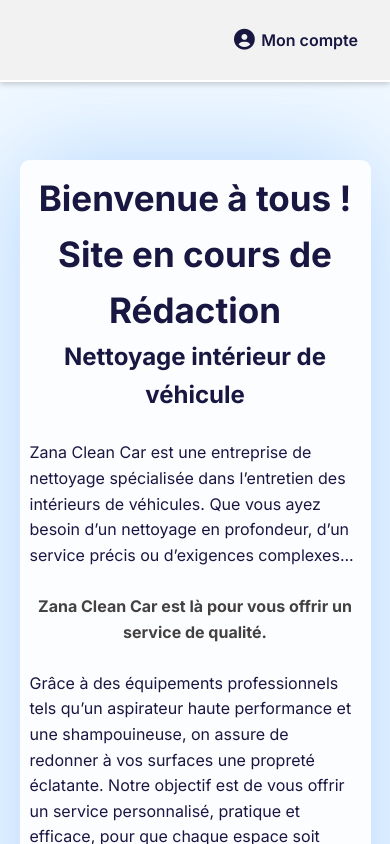
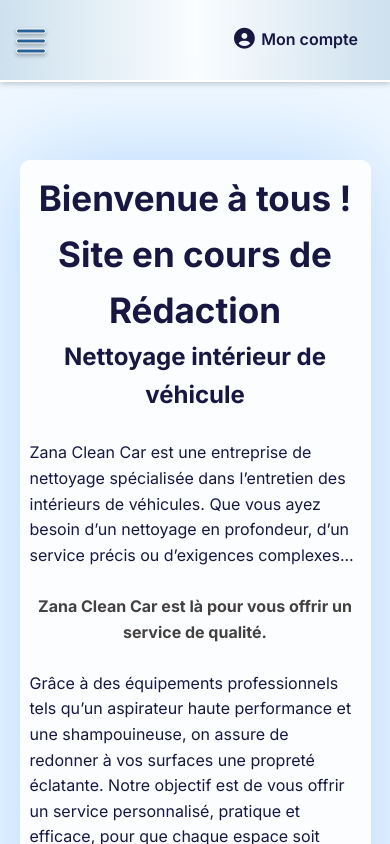
Before and after one commit to Air-KS/zanacleancar, a Vue app in the folder frontend/portal/: page / in a window 390 px wide. Shown: the top 844 px of the page. Built offline with nearby package versions, Linux system fonts and the light colour scheme.

Commit message:
header responsive done, version a garder si ça casse !

```diff
--- a/frontend/portal/src/components/header.vue
+++ b/frontend/portal/src/components/header.vue
@@ -1,16 +1,13 @@
-<!--
-	./frontend/portal/src/components/header.vue
--->
-
+<!-- ./frontend/portal/src/components/header.vue -->
 
 <template>
   <header class="header">
+    <!-- Menu principal (PC) -->
     <transition name="fade-menu">
       <div class="header-inner" v-if="showFullMenu">
         <nav class="nav-full" aria-label="Navigation principale">
           <ul class="nav-menu">
-						<li class="nav-menu-item" v-for="(item, index) in menuItems.filter(i => i.link !== '/login')"
-							:key="index">
+            <li class="nav-menu-item" v-for="(item, index) in menuItems.filter(i => i.link !== '/login')" :key="index">
               <router-link class="nav-menu-link" :to="item.link">{{ item.label }}</router-link>
             </li>
           </ul>
@@ -24,6 +21,7 @@
       </div>
     </transition>
 
+    <!-- Menu flottant (PC en scroll) -->
     <transition name="fade-menu">
       <nav v-if="showFloatMenu" class="nav-float" aria-label="Navigation secondaire">
         <ul class="pill-menu">
@@ -34,6 +32,26 @@
         </ul>
       </nav>
     </transition>
+
+    <!-- Menu mobile -->
+    <transition name="slide-menu">
+      <nav v-if="isMobile && showMobileMenu" ref="mobileMenu" class="nav-mobile">
+        <ul class="mobile-menu">
+          <li v-for="(item, index) in menuItems.filter(i => i.link !== '/login')" :key="index">
+            <router-link :to="item.link" @click="closeMobileMenu">
+              {{ item.label }}
+            </router-link>
+          </li>
+        </ul>
+      </nav>
+    </transition>
+
+    <!-- Bouton hamburger animé -->
+    <button class="menu-toggle" :class="{ active: showMobileMenu }" @click="toggleMobileMenu" v-if="isMobile">
+      <span class="menu-toggle-bar top-bar"></span>
+      <span class="menu-toggle-bar middle-bar"></span>
+      <span class="menu-toggle-bar bottom-bar"></span>
+    </button>
   </header>
 </template>
 
@@ -50,40 +68,40 @@
       showFloatMenu: false,
       lastScrollY: 0,
       isMobile: false,
+      showMobileMenu: false,
     };
   },
   mounted() {
     window.addEventListener("scroll", this.handleScroll);
     window.addEventListener("resize", this.checkIsMobile);
+    document.addEventListener("click", this.handleClickOutside);
     this.checkIsMobile();
   },
   unmounted() {
     window.removeEventListener("scroll", this.handleScroll);
+    window.removeEventListener("resize", this.checkIsMobile);
+    document.removeEventListener("click", this.handleClickOutside);
   },
   methods: {
+    // Gère l'affichage du menu principal/flottant selon le scroll
     handleScroll() {
       const currentY = window.scrollY;
 
       if (this.isMobile) {
-		// Sur mobile, on garde le menu visible tout le temps
         this.showFullMenu = true;
         this.showFloatMenu = false;
         this.lastScrollY = currentY;
         return;
       }
 
-
-			const scrollingDown = currentY > this.lastScrollY;
       const scrollingUp = currentY < this.lastScrollY;
-
-			// Cacher le menu complet dès qu’on scroll vers le bas
       this.showFullMenu = currentY <= 250;
-
-			// Afficher le menu flottant uniquement si on remonte et qu’on a dépassé 250px
       this.showFloatMenu = scrollingUp && currentY > 250;
 
       this.lastScrollY = currentY;
     },
+
+    // Animation du fond sur hover menu flottant
     moveHover(index) {
       this.$nextTick(() => {
         const listItems = this.$el.querySelectorAll(".pill-menu li");
@@ -99,10 +117,32 @@
         }
       });
     },
+
+    // Détection du mode mobile selon la taille
     checkIsMobile() {
       this.isMobile = window.innerWidth <= 768;
     },
+
+    toggleMobileMenu() {
+      this.showMobileMenu = !this.showMobileMenu;
+    },
+
+    closeMobileMenu() {
+      this.showMobileMenu = false;
+    },
+
+    // Fermer le menu mobile si clic en dehors
+    handleClickOutside(event) {
+      if (
+        this.showMobileMenu &&
+        this.$refs.mobileMenu &&
+        !this.$refs.mobileMenu.contains(event.target) &&
+        !event.target.closest(".menu-toggle")
+      ) {
+        this.closeMobileMenu();
       }
+    },
+  },
 };
 </script>
 
@@ -115,11 +155,13 @@
 }
 */
 
+/* ================================
+   Transitions
+================================ */
 .fade-menu-enter-active,
 .fade-menu-leave-active {
   transition: opacity 0.3s ease, transform 0.3s ease;
 }
-
 .fade-menu-enter-from,
 .fade-menu-leave-to {
   opacity: 0;
@@ -127,7 +169,7 @@
 }
 
 /* ================================
-      Header Container
+   Header
 ================================ */
 .header {
   position: fixed;
@@ -141,7 +183,6 @@
 
 .header-inner {
   width: 100%;
-	height: auto;
   display: flex;
   justify-content: center;
   align-items: center;
@@ -153,21 +194,45 @@
       ================================ */
 /* Menu principal */
 .nav-full {
-	background: #f2f2f2;
+  background: linear-gradient(to right, #c8ddebe0, #ffffffb0, #c8ddebe0);
+  backdrop-filter: blur(5px);
   width: 100%;
   padding: 20px 0;
   display: flex;
   justify-content: center;
+  border-bottom: 2px solid white;
   box-shadow: 0 2px 6px rgba(0, 0, 0, 0.2);
-	border-bottom: solid 2px white;
 }
 
 .nav-menu {
   display: flex;
   align-items: center;
   list-style: none;
+  padding: 0;
   margin: 0;
-	padding: 0;
+}
+
+.nav-menu-item {
+  font-family: var(--nav-item-font-family);
+  font-weight: var(--nav-item-font-weight);
+  font-size: 1.1rem;
+  padding: 0 20px;
+  display: flex;
+  align-items: center;
+}
+
+.nav-menu-item:not(:last-child) {
+  border-right: 3px solid #ccc;
+}
+
+.nav-menu-link {
+  display: block;
+  position: relative;
+  padding: 0.5rem 0;
+  color: var(--color-text-dark);
+  text-decoration: none;
+  cursor: pointer;
+  font-weight: 600;
 }
 
 .nav-menu a {
@@ -182,20 +247,6 @@
   transition: background-color 0.5s, color 0.5s;
 }
 
-.nav-menu .nav-menu-item:not(:last-child) {
-	border-right: 3px solid #ccc;
-}
-
-.nav-menu-item {
-	font-family: var(--nav-item-font-family);
-	font-weight: var(--nav-item-font-weight);
-	font-size: 1.1rem;
-	padding: 0 20px;
-	display: flex;
-	align-items: center;
-}
-
-/* Ajoute une barre horizontale au-dessus du lien avec un effet de transition */
 .nav-menu-link::before {
   content: "";
   position: absolute;
@@ -204,27 +255,16 @@
   width: 0;
   height: 3px;
   background-color: var(--nav-color-link);
+  transform: translateX(-50%);
   transition: width 0.4s ease, transform 0.4s ease;
-	transform: translateX(-50%);
 }
 
-.nav-menu-link {
-	display: block;
-	padding: 0.5rem 0;
-	position: relative;
-	color: var(--color-text-dark);
-	text-decoration: none;
-	cursor: pointer;
-}
-
-/* Animation lors du survol */
 .nav-menu-link:hover::before {
   width: 100%;
-	transform: translateX(-50%) scaleX(1);
 }
 
 /* ================================
-      Menu Float
+   Menu Flottant (PC)
 ================================ */
 .nav-float {
   position: fixed;
@@ -235,17 +275,17 @@
   padding: 10px 20px;
   border-radius: 9999px;
   box-shadow: 0 8px 20px rgba(0, 0, 0, 0.2);
+  border: 2px solid rgba(255, 255, 255, 0.5);
   backdrop-filter: blur(3px);
   z-index: 1;
-	border: 2px solid rgba(255, 255, 255, 0.5);
 }
 
 .pill-menu {
   display: flex;
+  gap: 30px;
   list-style: none;
-	gap: 30px;
+  padding: 0;
   margin: 0;
-	padding: 0;
   position: relative;
 }
 
@@ -253,30 +293,26 @@
   position: relative;
   padding: 6px 12px;
   border-radius: 9999px;
-	z-index: 1;
 }
 
 .pill-menu li a {
-	position: relative;
   font-weight: 500;
+  color: white;
   text-decoration: none;
   text-shadow: 0 2px 4px rgba(0, 0, 0, 0.9);
-	color: rgb(255, 255, 255);
   transition: color 0.3s ease;
-
-	line-height: 1.5rem;
-	/* ← centrage vertical du texte */
+  position: relative;
 }
 
 .pill-menu li a::before,
 .pill-menu li a::after {
   content: attr(data-label);
   position: absolute;
+  width: 100%;
   left: 0;
-	width: 100%;
   text-align: center;
+  pointer-events: none;
   transition: transform 0.3s ease-in-out, opacity 0.3s ease-in-out;
-	pointer-events: none;
 }
 
 .pill-menu li a::after {
@@ -286,26 +322,21 @@
   opacity: 0;
 }
 
-/* Hover effet saut vers le haut */
 .pill-menu li:hover a::before {
   transform: translateY(-100%);
   opacity: 0;
 }
-
 .pill-menu li:hover a::after {
   transform: translateY(0);
   opacity: 1;
 }
-
 .pill-menu li:hover a {
   color: transparent;
 }
-
 .pill-menu li:hover {
   background-color: rgba(255, 255, 255, 0.1);
 }
 
-/* Hover animé */
 .hover-bg {
   position: absolute;
   top: 0;
@@ -313,17 +344,16 @@
   width: 0;
   height: 0;
   background-color: rgba(255, 255, 255, 0.199);
-	box-shadow: 0 8px 20px rgba(0, 0, 0, 0.2);
-	border: 2px solid rgba(255, 255, 255, 0.5);
   border-radius: 9999px;
-	transition: all 0.3s ease;
   pointer-events: none;
   opacity: 0;
-	z-index: 0;
+  border: 2px solid rgba(255, 255, 255, 0.5);
+  box-shadow: 0 8px 20px rgba(0, 0, 0, 0.2);
+  transition: all 0.3s ease;
 }
 
 /* ================================
-      Section mon Compte
+   Bouton Compte (PC)
 ================================ */
 .account-section {
   position: absolute;
@@ -351,35 +381,100 @@
   font-size: 1.3rem;
 }
 
+
+
 /* ================================
       Menu Humburger
       ================================ */
-.hamburger {
+
+@media (max-width: 768px) {
+  .nav-menu-link {
+    display: none;
+  }
+
+  .nav-full {
+    padding: 40px;
+    background: linear-gradient(to right, #c8ddebe0, #ffffffb0, #c8ddebe0);
+    backdrop-filter: blur(5px);
+  }
+
+  .nav-mobile {
+    width: 50%;
+    padding: 1rem;
+    position: absolute;
+    top: 98%;
+    left: 0;
+    z-index: -1;
+    border: solid 2px white;
+    border-radius: 0 0 999px 0;
+    backdrop-filter: blur(6px);
+    background: #c8ddebe0;
+    box-shadow: 4px 4px 10px rgba(0, 0, 0, 0.15);
+  }
+
+  .mobile-menu {
+    list-style: none;
+    padding: 0;
+    margin: 0;
+  }
+
+  .mobile-menu li {
+    padding: 1rem 0;
+  }
+
+  .mobile-menu a {
+    color: #1a1a3a;
+    font-weight: 600;
+    text-decoration: none;
+  }
+
+  .slide-menu-enter-active,
+  .slide-menu-leave-active {
+    transition: transform 0.3s ease-out, opacity 0.3s ease;
+  }
+
+  .slide-menu-enter-from,
+  .slide-menu-leave-to {
+    transform: translateX(-100%);
+    opacity: 0;
+  }
+
+  .menu-toggle {
     position: absolute;
     left: 1rem;
     top: 50%;
     transform: translateY(-50%);
     background: none;
     border: none;
-	font-size: 1.8rem;
-	color: var(--color-text-dark);
     cursor: pointer;
-	display: none;
-	/* par défaut caché */
-	z-index: 101;
+    padding: 0;
+    z-index: 102;
+    box-shadow: none;
+    outline: none;
   }
 
-@media (max-width: 768px) {
-	.hamburger {
+  .menu-toggle-bar {
     display: block;
+    width: 30px;
+    height: 5px;
+    margin: 5px 0;
+    border-radius: 10px;
+    background-color: #266097;
+    box-shadow: 0 2px 4px rgba(0, 0, 0, 0.3);
+    border: solid 0.1px white;
+    transition: 0.4s ease;
   }
 
-	.nav-menu-link {
-		display: none;
+  .menu-toggle.active .top-bar {
+    transform: translateY(8px) rotate(45deg);
   }
 
-	.nav-full {
-		padding: 40px;
+  .menu-toggle.active .middle-bar {
+    opacity: 0;
+  }
+
+  .menu-toggle.active .bottom-bar {
+    transform: translateY(-12px) rotate(-45deg);
   }
 }
 </style>
--- a/frontend/portal/src/components/header222.vue
+++ b/frontend/portal/src/components/header222.vue
@@ -9,8 +9,7 @@
 		<div class="header-inner" v-if="showFullMenu">
 		  <nav class="nav-full" aria-label="Navigation principale">
 			<ul class="nav-menu">
-						<li class="nav-menu-item" v-for="(item, index) in menuItems.filter(i => i.link !== '/login')"
-							:key="index">
+			  <li class="nav-menu-item" v-for="(item, index) in menuItems.filter(i => i.link !== '/login')" :key="index">
 				<router-link class="nav-menu-link" :to="item.link">{{ item.label }}</router-link>
 			  </li>
 			</ul>
@@ -34,6 +33,26 @@
 		  </ul>
 		</nav>
 	  </transition>
+
+	  <!-- Menu Mobile -->
+	  <transition name="slide-menu">
+		<nav v-if="isMobile && showMobileMenu" ref="mobileMenu" class="nav-mobile">
+		  <ul class="mobile-menu">
+			<li v-for="(item, index) in menuItems.filter(i => i.link !== '/login')" :key="index">
+			  <router-link :to="item.link" @click="closeMobileMenu">
+				{{ item.label }}
+			  </router-link>
+			</li>
+		  </ul>
+		</nav>
+	  </transition>
+
+	  <!-- Bouton Hamburger animé -->
+	  <button class="menu-toggle" :class="{ active: showMobileMenu }" @click="toggleMobileMenu" v-if="isMobile">
+		<span class="menu-toggle-bar top-bar"></span>
+		<span class="menu-toggle-bar middle-bar"></span>
+		<span class="menu-toggle-bar bottom-bar"></span>
+	  </button>
 	</header>
   </template>
 
@@ -49,17 +68,32 @@
 		showFullMenu: true,
 		showFloatMenu: false,
 		lastScrollY: 0,
+		isMobile: false,
+		showMobileMenu: false,
 	  };
 	},
 	mounted() {
 	  window.addEventListener("scroll", this.handleScroll);
+	  window.addEventListener("resize", this.checkIsMobile);
+	  document.addEventListener("click", this.handleClickOutside);
+	  this.checkIsMobile();
 	},
 	unmounted() {
 	  window.removeEventListener("scroll", this.handleScroll);
+	  document.removeEventListener("click", this.handleClickOutside);
 	},
 	methods: {
 	  handleScroll() {
 		const currentY = window.scrollY;
+
+		if (this.isMobile) {
+		  // Sur mobile, on garde le menu visible tout le temps
+		  this.showFullMenu = true;
+		  this.showFloatMenu = false;
+		  this.lastScrollY = currentY;
+		  return;
+		}
+
 
 		const scrollingDown = currentY > this.lastScrollY;
 		const scrollingUp = currentY < this.lastScrollY;
@@ -88,7 +122,23 @@
 		});
 	  },
 	  checkIsMobile() {
-			this.isMobile = window.innerWidth <= 700;
+		this.isMobile = window.innerWidth <= 768;
+	  },
+	  toggleMobileMenu() {
+		this.showMobileMenu = !this.showMobileMenu;
+	  },
+	  handleClickOutside(event) {
+		if (
+		  this.showMobileMenu &&
+		  this.$refs.mobileMenu &&
+		  !this.$refs.mobileMenu.contains(event.target) &&
+		  !event.target.closest(".menu-toggle") // ← permet de ne pas fermer en cliquant sur le bouton
+		) {
+		  this.closeMobileMenu();
+		}
+	  },
+	  closeMobileMenu() {
+		this.showMobileMenu = false;
 	  },
 	}
   };
@@ -141,7 +191,8 @@
 		================================ */
   /* Menu principal */
   .nav-full {
-	background: #f2f2f2;
+	background: linear-gradient(to right, #c8ddebe0, #ffffffb0, #c8ddebe0);
+	backdrop-filter: blur(5px);
 	width: 100%;
 	padding: 20px 0;
 	display: flex;
@@ -339,35 +390,107 @@
 	font-size: 1.3rem;
   }
 
+
   /* ================================
 		Menu Humburger
 		================================ */
-.hamburger {
-	position: absolute;
-	left: 1rem;
-	top: 50%;
-	transform: translateY(-50%);
-	background: none;
-	border: none;
-	font-size: 1.8rem;
-	color: var(--color-text-dark);
-	cursor: pointer;
-	display: none;
-	/* par défaut caché */
-	z-index: 101;
-}
 
   @media (max-width: 768px) {
-	.hamburger {
-		display: block;
-	}
-
 	.nav-menu-link {
 	  display: none;
 	}
 
 	.nav-full {
 	  padding: 40px;
+	  background: linear-gradient(to right, #c8ddebe0, #ffffffb0, #c8ddebe0);
+	  backdrop-filter: blur(5px);
+	}
+
+	.nav-mobile {
+	  width: 50%;
+	  padding: 1rem;
+	  position: absolute;
+	  top: 98%;
+	  left: 0;
+	  z-index: -1;
+	  border-right: solid 2px white;
+	  border-top: solid 2px white;
+	  border-bottom: solid 2px white;
+	  box-shadow: 4px 4px 10px rgba(0, 0, 0, 0.15);
+	  border-radius: 0 0 999px 0;
+	  backdrop-filter: blur(6px);
+	  background: #c8ddebe0;
+	}
+
+	.mobile-menu {
+	  list-style: none;
+	  padding: 0;
+	  margin: 0;
+	}
+
+	.mobile-menu li {
+	  padding: 1rem 0;
+	}
+
+	.mobile-menu a {
+	  color: #1a1a3a;
+	  font-weight: 600;
+	  text-decoration: none;
+	}
+
+	.slide-menu-enter-active,
+	.slide-menu-leave-active {
+	  transition: transform 0.3s ease-out, opacity 0.3s ease;
+	}
+
+	.slide-menu-enter-from {
+	  transform: translateX(-100%);
+	  opacity: 0;
+	}
+
+	.slide-menu-leave-to {
+	  transform: translateX(-100%);
+	  opacity: 0;
+	}
+
+	.menu-toggle {
+	  display: block;
+	  position: absolute;
+	  left: 1rem;
+	  top: 50%;
+	  transform: translateY(-50%);
+	  z-index: 102;
+	  background: none;
+	  border: none;
+	  cursor: pointer;
+	  padding: 0;
+	  box-shadow: none;
+	  outline: none;
+	}
+
+	.menu-toggle-bar {
+	  display: block;
+	  width: 30px;
+	  height: 5px;
+	  margin: 5px 0;
+	  border-radius: 10px;
+	  background-color: #266097;
+	  box-shadow: 0 2px 4px rgba(0, 0, 0, 0.3);
+	  transition: 0.4s ease;
+	  border: solid 0.1px white;
+	}
+
+	/* Animations en mode actif */
+	.menu-toggle.active .top-bar {
+	  transform: translateY(8px) rotate(45deg);
+	}
+
+	.menu-toggle.active .middle-bar {
+	  opacity: 0;
+	}
+
+	.menu-toggle.active .bottom-bar {
+	  transform: translateY(-12px) rotate(-45deg);
 	}
   }
   </style>
```
Lines whose indentation alone changed are shown as unchanged.
